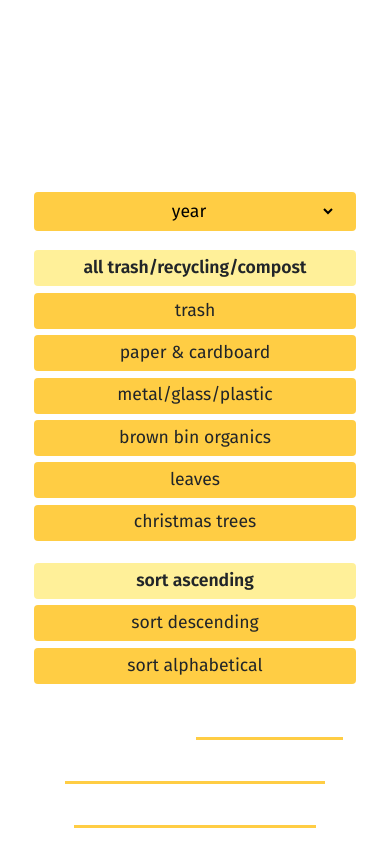
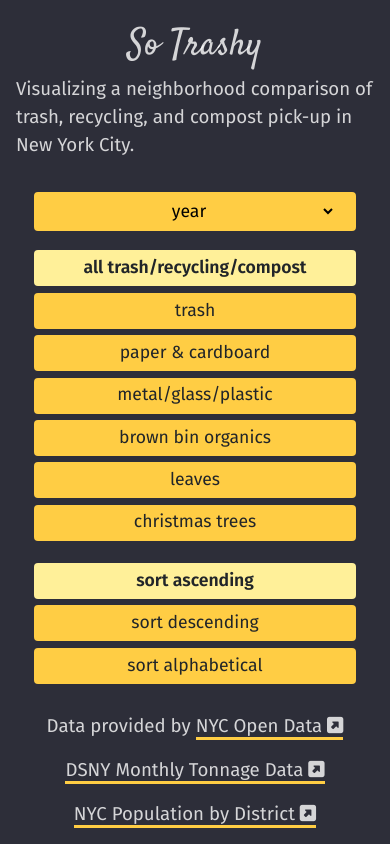
Before and after one commit to snphillips/So-Trashy-React, a React (Create React App) app: page / in a window 390 px wide. Shown: the top 844 px of the page. Built offline with nearby package versions, Linux system fonts and the light colour scheme; no server answers.

Commit message:
fix sidebar style

```diff
--- a/src/App.js
+++ b/src/App.js
@@ -191,7 +191,6 @@ export default function App(props) {
   };
 
 
-
   /* ==================================
   The raw data needs changes:
   1) the refuse weights need to be changed from strings to numbers
@@ -247,8 +246,6 @@ export default function App(props) {
     // setData(newData)
     tempData = newData
   }
-
-
 
   /* ==================================
   The source data is monthly, but we're
--- a/src/index.css
+++ b/src/index.css
@@ -273,7 +273,7 @@ i.fab {
   }
 
   .sidebar {
-    background-color: white;
+    /* background-color: white; */
   }
 
   h1.title {
```
